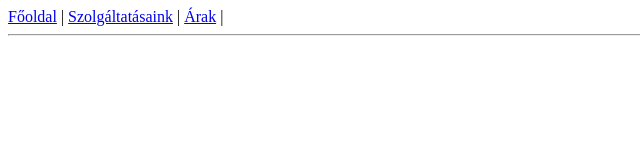
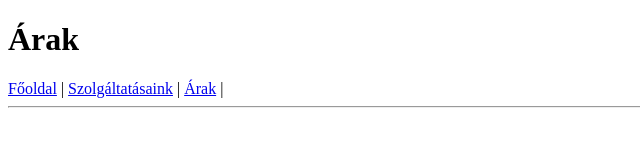
Before and after one commit to HeLL0SziA/projekt4, a plain HTML site: page arak.html in a window 1280 px wide. Shown: the whole page, without its empty margins (0-640 px from the left). Drawn offline with Linux system fonts and the light colour scheme.

Commit message:
title illetve címsor

```diff
--- a/arak.html
+++ b/arak.html
@@ -4,8 +4,10 @@
 <head>
 	<meta charset="UTF-8">
 	<meta name="viewport" content="width=device-width, initial-scale=1.0">
-	<title>Document</title>
+	<title>Árak</title>
 </head>
+
+<h1>Árak</h1>
 
 <body>
 	<a href="index.html">Főoldal</a> |
```
